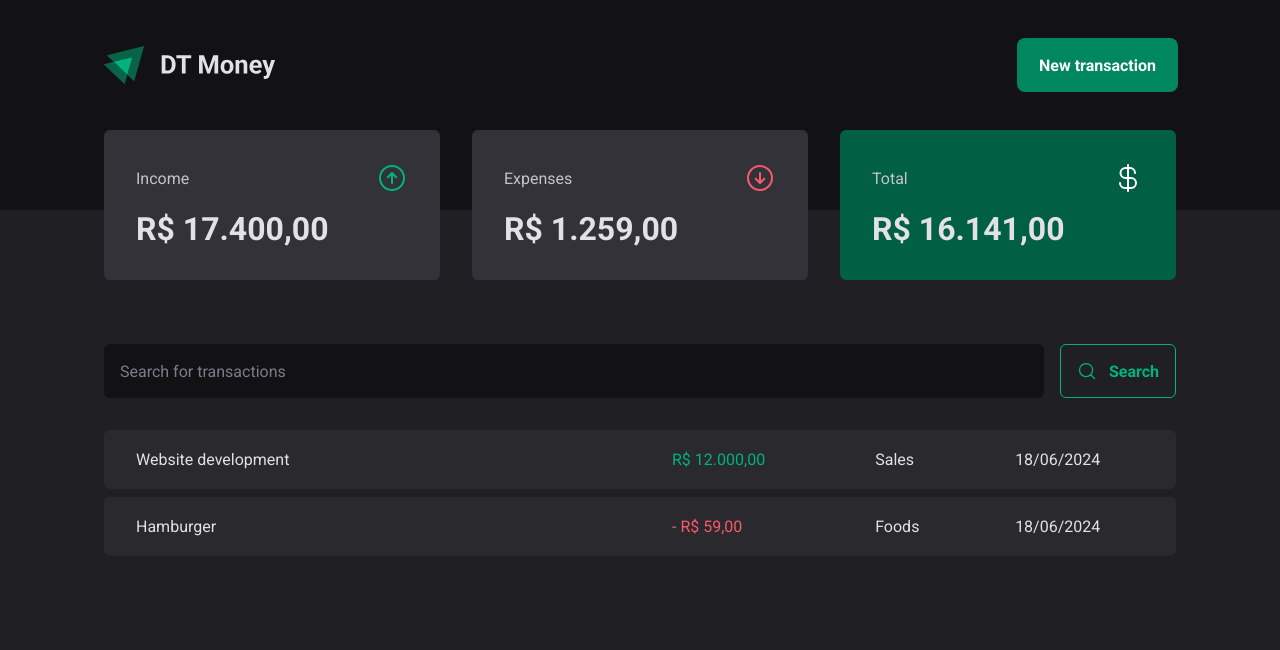
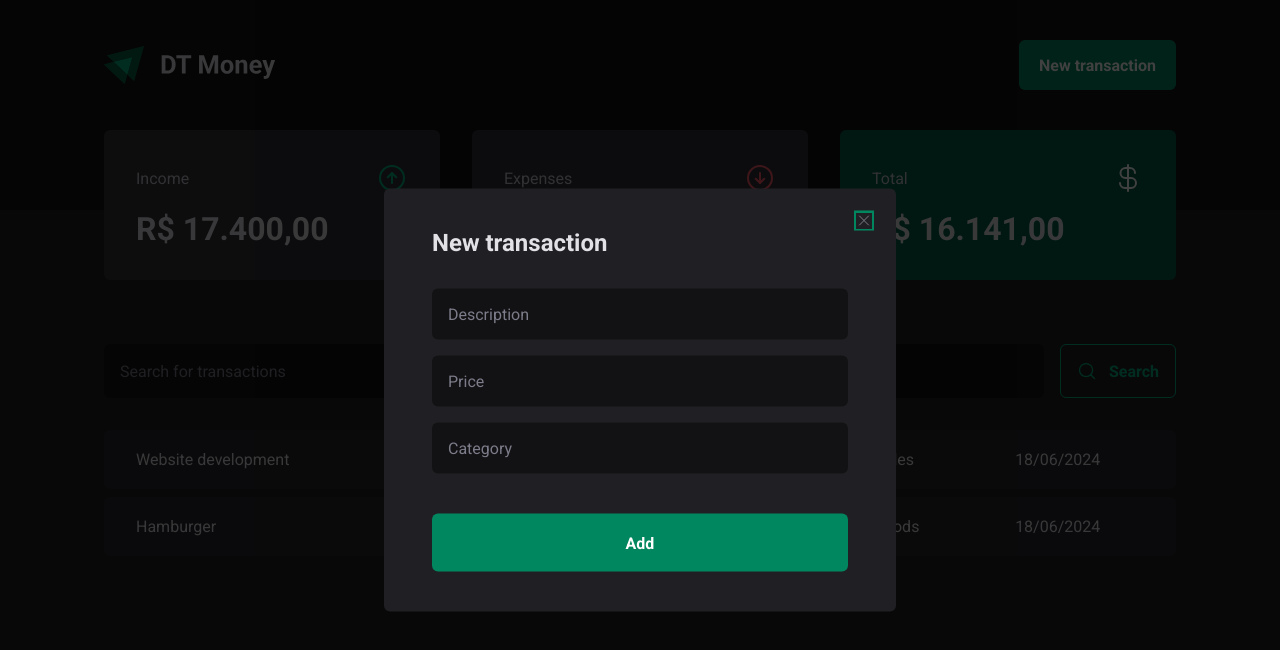
Before and after one commit to henriquevschroeder/dt-money, a React (Vite) app: page / in a window 1280 px wide. Both pictures are taken after a click on the button "New transaction". Shown: the top 650 px of the page. Built offline with nearby package versions, Linux system fonts and the light colour scheme.

Commit message:
feat: Add NewTransactionModal component with @radix-ui for accessibility

```diff
--- a/package.json
+++ b/package.json
@@ -10,6 +10,7 @@
     "preview": "vite preview"
   },
   "dependencies": {
+    "@radix-ui/react-dialog": "^1.0.5",
     "phosphor-react": "^1.4.1",
     "react": "^18.2.0",
     "react-dom": "^18.2.0",
--- a/src/components/Header/index.tsx
+++ b/src/components/Header/index.tsx
@@ -1,5 +1,7 @@
 import { HeaderContainer, HeaderContent, NewTransactionButton } from "./styles";
-import logoImg from '../../assets/logo.svg'
+import * as Dialog from '@radix-ui/react-dialog';
+import logoImg from '../../assets/logo.svg';
+import { NewTransactionModal } from "../NewTransactionModal";
 
 export function Header() {
   return (
@@ -7,7 +9,13 @@
       <HeaderContent>
         <img src={logoImg} alt=""/>
 
-        <NewTransactionButton>New transaction</NewTransactionButton>
+        <Dialog.Root>
+          <Dialog.Trigger asChild>
+            <NewTransactionButton>New transaction</NewTransactionButton>
+          </Dialog.Trigger>
+
+          <NewTransactionModal />
+        </Dialog.Root>
       </HeaderContent>
     </HeaderContainer>
   )
--- /dev/null
+++ b/src/components/NewTransactionModal/index.tsx
@@ -0,0 +1,29 @@
+import * as Dialog from '@radix-ui/react-dialog';
+import { CloseButton, Content, Overlay } from './styles';
+import { X } from 'phosphor-react';
+
+export function NewTransactionModal() {
+  return (
+    <Dialog.Portal>
+      <Overlay />
+
+      <Content>
+        <Dialog.Title>New transaction</Dialog.Title>
+
+        <CloseButton>
+          <X />
+        </CloseButton>
+
+        <form action="">
+          <input type="text" placeholder="Description" required />
+          <input type="number" placeholder="Price" required />
+          <input type="text" placeholder="Category" required />
+
+          <button type="submit">
+            Add
+          </button>
+        </form>
+      </Content>
+    </Dialog.Portal>
+  )
+}
--- /dev/null
+++ b/src/components/NewTransactionModal/styles.ts
@@ -0,0 +1,68 @@
+import styled from 'styled-components';
+import * as Dialog from '@radix-ui/react-dialog';
+
+export const Overlay = styled(Dialog.Overlay)`
+  position: fixed;
+  width: 100vw;
+  height: 100vh;
+  inset: 0;
+  background: rgba(0, 0, 0, 0.75);
+`
+
+export const Content = styled(Dialog.Content)`
+  min-width: 32rem;
+  border-radius: 6px;
+  padding: 2.5rem 3rem;
+  background: ${props => props.theme['gray-800']};
+  position: fixed;
+  top: 50%;
+  left: 50%;
+  transform: translate(-50%, -50%);
+
+  form {
+    margin-top: 2rem;
+    display: flex;
+    flex-direction: column;
+    gap: 1rem;
+
+    input {
+      border-radius: 6px;
+      border: 0;
+      background: ${props => props.theme['gray-900']};
+      color: ${props => props.theme['gray-300']};
+      padding: 1rem;
+
+      &::placeholder {
+        color: ${props => props.theme['gray-500']};
+      }
+    }
+
+    button {
+      height: 58px;
+      border: 0;
+      background: ${props => props.theme['green-500']};
+      color: ${props => props.theme['white']};
+      font-weight: bold;
+      padding: 0 1.25rem;
+      border-radius: 6px;
+      margin-top: 1.5rem;
+      cursor: pointer;
+
+      &:hover {
+        background: ${props => props.theme['green-700']};
+        transition: background-color 0.2s;
+      }
+    }
+  }
+`
+
+export const CloseButton = styled(Dialog.Close)`
+  position: absolute;
+  background: transparent;
+  border: 0;
+  top: 1.5rem;
+  right: 1.5rem;
+  line-height: 0;
+  cursor: pointer;
+  color: ${props => props.theme['gray-500']};
+`
```
Also changed, not shown: 1 other file (tests, documents, lock files or other folders).
